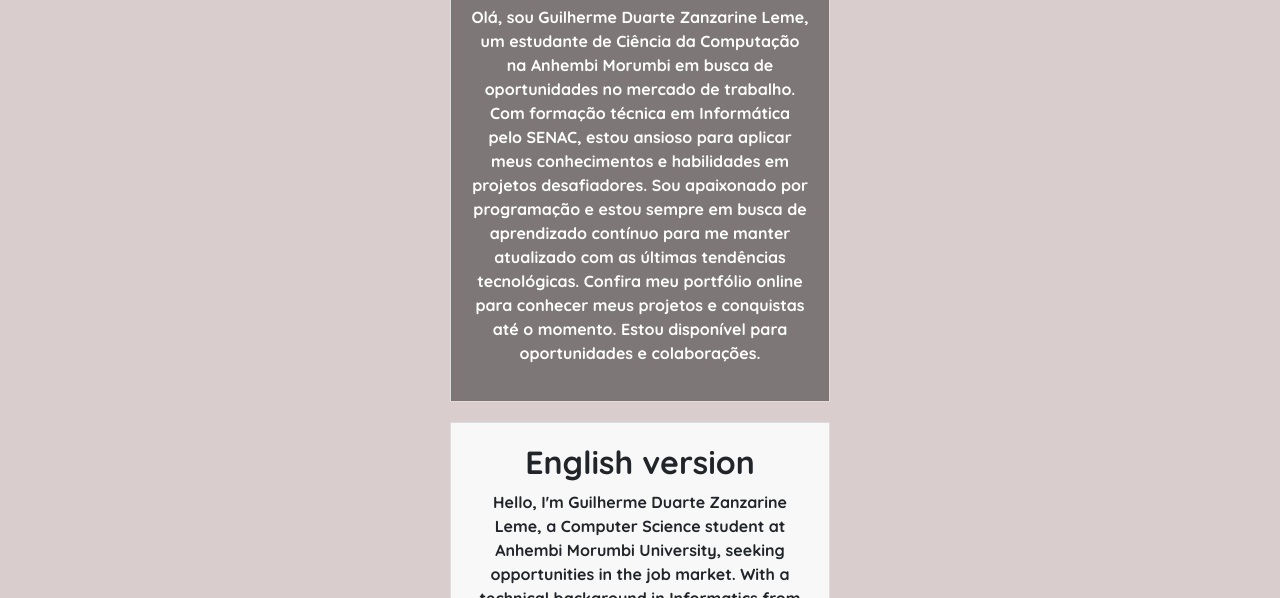
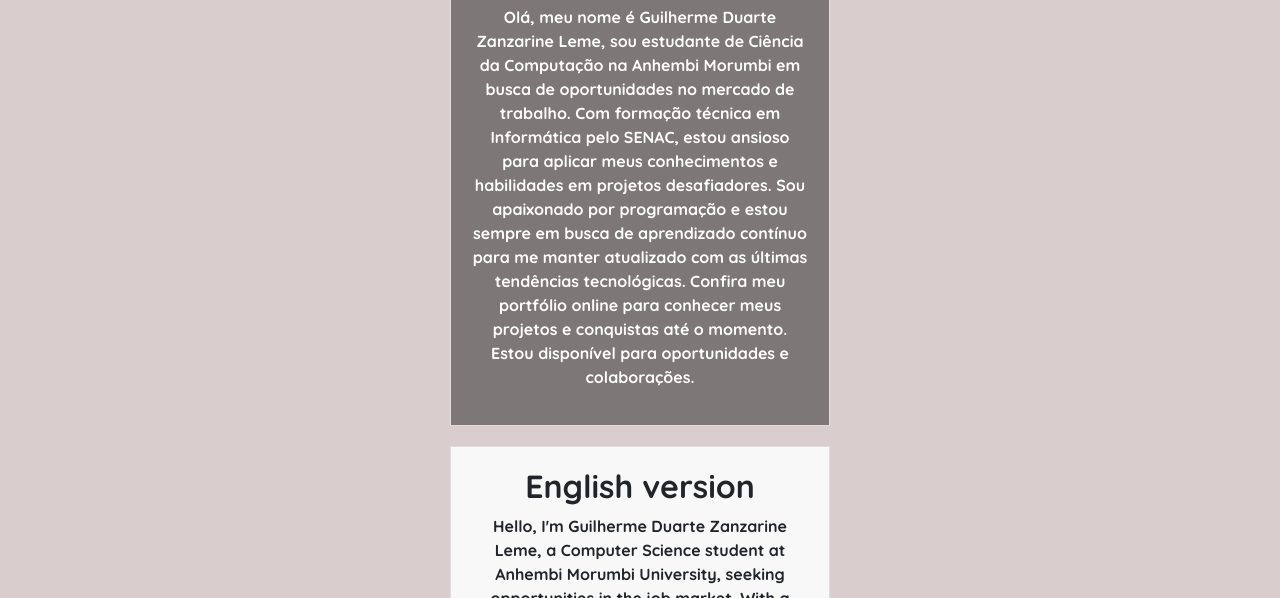
Before and after one commit to Zanzarine/SiteGuilhermeZanzarine, a plain HTML site: page index.html in a window 1280 px wide. Shown: the part 502-1100 px from the top of the page. Drawn offline with nearby package versions, Linux system fonts and the light colour scheme.

Commit message:
Alterando o texto sobre min

```diff
--- a/index.html
+++ b/index.html
@@ -38,7 +38,7 @@
       <div class="profile-text">
         <div class="profile-box mx-auto">
           <h2>Sobre Mim</h2>
-          <p class="font-custom">Olá, sou Guilherme Duarte Zanzarine Leme, um estudante de Ciência da Computação na Anhembi Morumbi em busca de oportunidades no mercado de trabalho. Com formação técnica em Informática pelo SENAC, estou ansioso para aplicar meus conhecimentos e habilidades em projetos desafiadores. Sou apaixonado por programação e estou sempre em busca de aprendizado contínuo para me manter atualizado com as últimas tendências tecnológicas. Confira meu portfólio online para conhecer meus projetos e conquistas até o momento. Estou disponível para oportunidades e colaborações.</p>
+          <p class="font-custom">Olá, meu nome é Guilherme Duarte Zanzarine Leme, sou estudante de Ciência da Computação na Anhembi Morumbi em busca de oportunidades no mercado de trabalho. Com formação técnica em Informática pelo SENAC, estou ansioso para aplicar meus conhecimentos e habilidades em projetos desafiadores. Sou apaixonado por programação e estou sempre em busca de aprendizado contínuo para me manter atualizado com as últimas tendências tecnológicas. Confira meu portfólio online para conhecer meus projetos e conquistas até o momento. Estou disponível para oportunidades e colaborações.</p>
         </div>
       </div>
 
```
